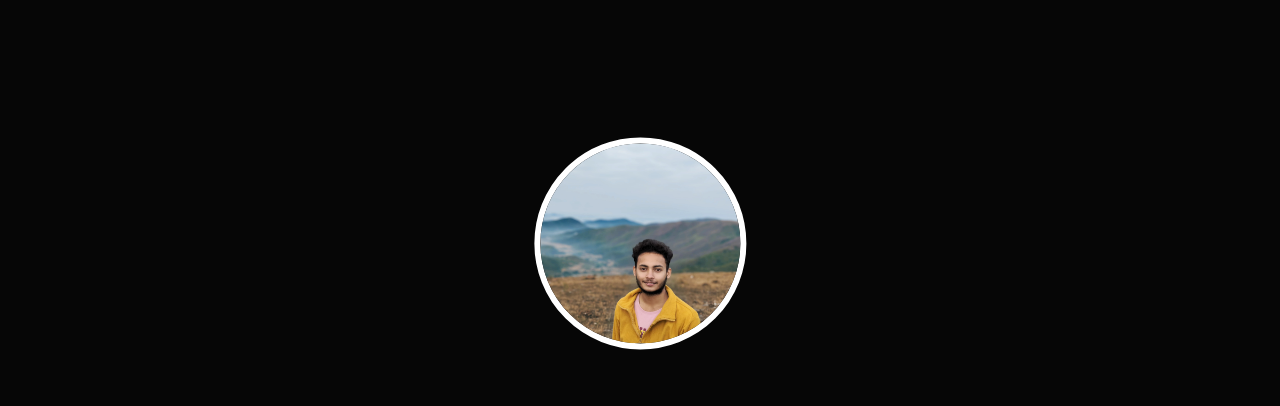
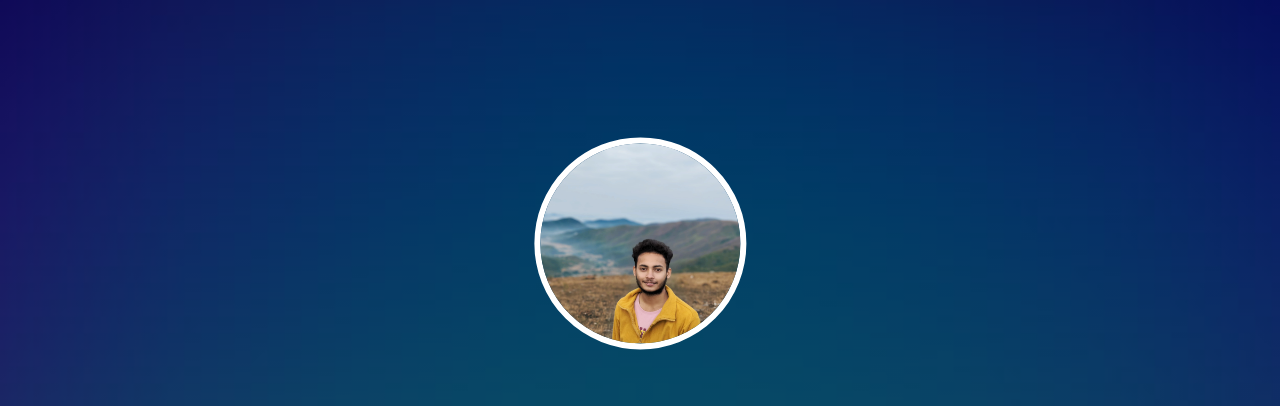
Before and after one commit to Ram-sai-2004/my-portfolio, a plain HTML site: page index.html in a window 1280 px wide. Shown: the part 92-498 px from the top of the page. Drawn offline with Linux system fonts and the light colour scheme.

Commit message:
Update styles.css

```diff
--- a/styles.css
+++ b/styles.css
@@ -9,7 +9,7 @@ body {
   header {
     height: 100vh;
     background: linear-gradient(rgba(0,0,0,0.6), rgba(0,0,0,0.6)),
-                url('images/background.jpg') no-repeat center center/cover;
+                url('background.jpg') no-repeat center center/cover;
     position: relative;
     text-align: center;
   }
```
